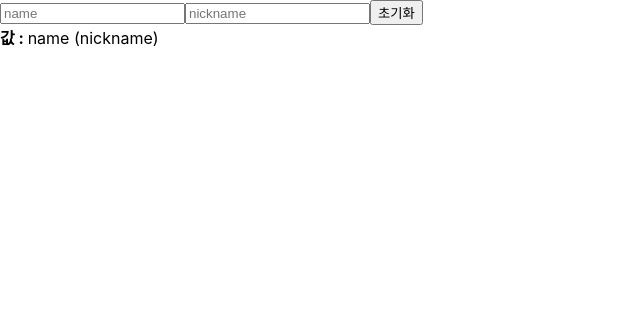
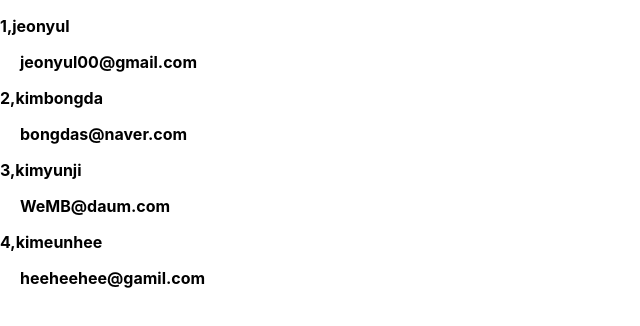
Before and after one commit to jeonyul00/react_practice, a React (Create React App) app: page / in a window 1280 px wide. Shown: the top 326 px of the page, without its empty margins (0-640 px from the left). Built offline with nearby package versions, Linux system fonts and the light colour scheme.

Commit message:
array rander

```diff
--- a/src/App.js
+++ b/src/App.js
@@ -25,7 +25,7 @@ import Context from "./Pages/react/220718_Context";
 function App() {
   return (
     <>
-      <Input />
+      <ArrayRandering />
     </>
   );
 }
--- a/src/Pages/react/220714_ArrayRandering.js
+++ b/src/Pages/react/220714_ArrayRandering.js
@@ -1,30 +1,35 @@
 import React from "react";
 
 // 배열을 랜더링 할 때
-const data = [
+const users = [
   {
     id: 1,
-    name: "jeon",
+    username: "jeonyul",
+    email: "jeonyul00@gmail.com",
   },
   {
     id: 2,
-    name: "choi",
+    username: "kimbongda",
+    email: "bongdas@naver.com",
   },
   {
     id: 3,
-    name: "kim",
+    username: "kimyunji",
+    email: "WeMB@daum.com",
   },
   {
     id: 4,
-    name: "lee",
+    username: "kimeunhee",
+    email: "heeheehee@gamil.com",
   },
 ];
 function ArrayRandering() {
   return (
     <b>
-      {data.map((v) => (
-        <p>
-          {v.id},{v.name}
+      {users.map((v) => (
+        <p key={v.id}>
+          {v.id},{v.username}
+          <p style={{ paddingLeft: 20 }}>{v.email}</p>
         </p>
       ))}
     </b>
--- a/src/Pages/react/220714_Input.js
+++ b/src/Pages/react/220714_Input.js
@@ -18,20 +18,38 @@ function Input() {
 
   // 함수 생성, e는 이벤트에 대한 내용
   const onChange = (e) => {
-    console.log(e.target.name); // 이게 무슨말이지... 3분 50초 부터 다시 듣기...
+    console.log(e.target.name); // 이게 무슨말이지... 3분 50초 부터 다시 듣기... : name에서 변경됨, nickname에서 변겸됨을 감지한다, 이벤트에 대한 정보
     console.log(e.target.value);
+    //
+    const { name, value } = e.target;
+    setInputs({
+      // 객체 상태를 업데이트 할 때는 기존의 값을 그대로 가져와서 바꾸는게 아니고 -> 복사한 후 그걸 바꾼 다음 덮어 씌운다 : 이것이 불변성
+      ...inputs,
+      [name]: value,
+      // 대괄호로 감싸지 않으면 name을 문자열로 인식한다
+    });
   };
 
-  const onReset = () => {};
+  const onReset = () => {
+    setInputs({
+      name: "",
+      nickname: "",
+    });
+  };
 
   return (
     <div>
-      <input name="name" placeholder="name" onChange={onChange} />
-      <input name="nickname" placeholder="nickname" onChange={onChange} />
+      <input name="name" placeholder="name" onChange={onChange} value={name} />
+      <input
+        name="nickname"
+        placeholder="nickname"
+        onChange={onChange}
+        value={nickname}
+      />
       <button onClick={onReset}>초기화</button>
       <div>
         <b>값 : </b>
-        name (nickname)
+        {name} ({nickname})
       </div>
     </div>
   );
--- a/src/Pages/react/220714_UseRef.js
+++ b/src/Pages/react/220714_UseRef.js
@@ -1,4 +1,4 @@
-import React, { useRef } from "react";
+import React, { useRef, useState } from "react";
 
 const data = [
   {
@@ -18,22 +18,56 @@ const data = [
     name: "lee",
   },
 ];
-// useRef : 특정 dom 선택하기
-// useRef : 값이 업데이트 되어도 재랜더링이 안된다
+
+// useRef : dom에 직접 접근 할 수 있다
 function UseRef() {
-  const nextId = useRef(5);
-  const focus = useRef();
+  const [inputs, setInputs] = useState({
+    name: "",
+    nickname: "",
+  });
 
-  // current : 현재 dom을 가르킨다
-  const onCreate = () => {
-    nextId.current += 1;
-    focus.current.focus();
+  // 객체 생성
+  const nameInput = useRef();
+  const { name, nickname } = inputs;
+
+  const onChange = (e) => {
+    console.log(e.target.name);
+    console.log(e.target.value);
+    const { name, value } = e.target;
+    setInputs({
+      ...inputs,
+      [name]: value,
+    });
+  };
+
+  const onReset = () => {
+    setInputs({
+      name: "",
+      nickname: "",
+    });
+    nameInput.current.focus(); // current : dom을 가르킨다
   };
 
   return (
     <div>
-      {/* ref={focus} : dom에 접근할 수 있게 선언 */}
-      <input ref={focus} />
+      <input
+        name="name"
+        placeholder="name"
+        onChange={onChange}
+        value={name}
+        ref={nameInput} // dom에 접근할 곳이 어디인지 컴퓨터가 알 수 있도록 선언
+      />
+      <input
+        name="nickname"
+        placeholder="nickname"
+        onChange={onChange}
+        value={nickname}
+      />
+      <button onClick={onReset}>초기화</button>
+      <div>
+        <b>값 : </b>
+        {name} ({nickname})
+      </div>
     </div>
   );
 }
```
